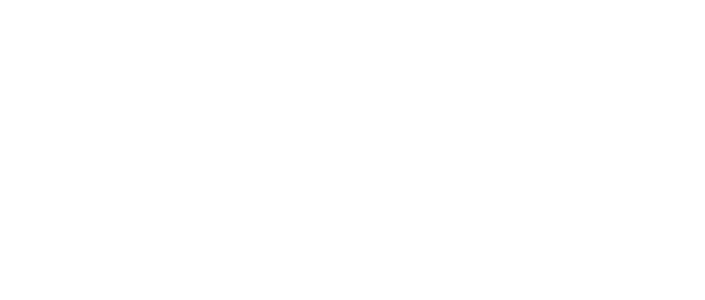
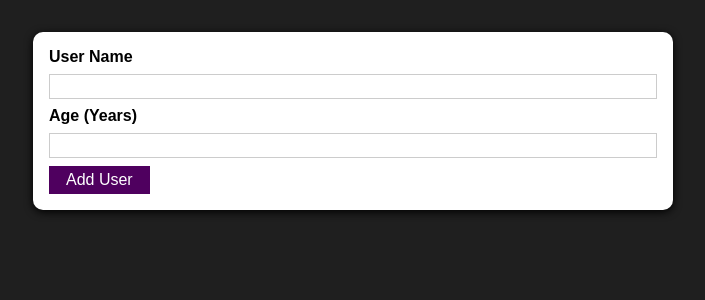
Before and after one commit to hitran/user-management, a React (Create React App) app: page / in a window 1280 px wide. Shown: the top 300 px of the page, without its empty margins (287-992 px from the left). Built offline with nearby package versions, Linux system fonts and the light colour scheme.

Commit message:
add Card js

```diff
--- a/src/App.js
+++ b/src/App.js
@@ -3,10 +3,16 @@ import AddUser from "./components/Users/AddUser/AddUser";
 
 
 function App() {
+
+  const addUserHandler = (val) => {
+
+  };
+
   return (
     <div>
+    <AddUser onAddUser={addUserHandler}/>
     </div>
   );
-}
+};
 
 export default App;
--- a/src/components/Button/Button.js
+++ /dev/null
@@ -1,15 +0,0 @@
-import styles from "./Button.module.css";
-
-const Button = (props) => {
-  return (
-    <button
-      className={styles.button}
-      type={props.type}
-      onClick={props.onButtonClick ? props.onButtonClick : ""}
-    >
-      Add User
-    </button>
-  );
-};
-
-export default Button;
--- /dev/null
+++ b/src/components/UI/Button/Button.js
@@ -0,0 +1,10 @@
+import styles from "./Button.module.css";
+
+const Button = ({...btnAttr}) => {
+
+  return (
+    <button className={styles.button} {...btnAttr}>Add User</button>
+  );
+};
+
+export default Button;
--- /dev/null
+++ b/src/components/UI/Card/Card.js
@@ -0,0 +1,7 @@
+import styles from "./Card.module.css";
+
+const Card = (props) => {
+  return (<div className={`${styles.card} ${props.className}`}>{props.children}</div>);
+};
+
+export default Card;
--- /dev/null
+++ b/src/components/UI/Card/Card.module.css
@@ -0,0 +1,5 @@
+.card {
+  background-color: white;
+  box-shadow: 0 2px 8px rgba(0,0,0.26);
+  border-radius: 10px;
+}
--- a/src/components/Users/AddUser/AddUser.js
+++ b/src/components/Users/AddUser/AddUser.js
@@ -1,5 +1,6 @@
 import styles from "./AddUser.module.css";
-import Button from "../../Button/Button";
+import Button from "../../UI/Button/Button";
+import Card from "../../UI/Card/Card";
 
 const AddUser = (props) => {
   const addUserHandler = (e) => {
@@ -15,22 +16,20 @@ const AddUser = (props) => {
   };
 
   return (
+    <Card className={styles.input}>
       <form onSubmit={addUserHandler}>
-      <div className={styles.input}>
       <label htmlFor="username">User Name</label>
           <input
             name="username"
             id="username"
             type="text"
-          onInputChange={(val) => inputChangeHandler("name", val)}
+            onChange={(val) => inputChangeHandler("name", val)}
           />
-      </div>
-      <div className={styles.input}>
           <label htmlFor="age">Age (Years)</label>
           <input id="age" name="age" type="number" />
-      </div>
         <Button type="submit" />
       </form>
+    </Card>
   );
 };
 
--- a/src/index.css
+++ b/src/index.css
@@ -4,6 +4,7 @@
 
 html {
   font-family: sans-serif;
+  background-color: #1f1f1f;
 }
 
 body {
```
Also changed, not shown: src/components/Card/Card.js (deleted), src/components/Card/Card.module.css (deleted), src/components/UI/Button/Button.module.css (renamed from src/components/Button/Button.module.css). Lines whose indentation alone changed are shown as unchanged.
